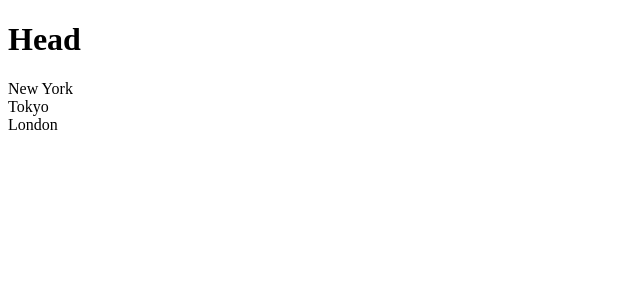
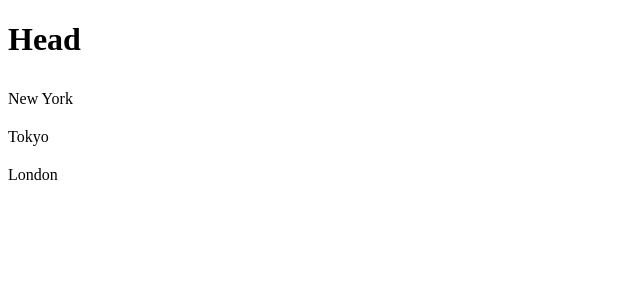
Before and after one commit to AungPhyoThant224/React-18-for-Beginners, a React (Vite) app in the folder react-app/: page / in a window 1280 px wide. Shown: the top 300 px of the page, without its empty margins (0-640 px from the left). Built offline with nearby package versions, Linux system fonts and the light colour scheme.

Commit message:
Css in Js.

```diff
--- a/react-app/package.json
+++ b/react-app/package.json
@@ -11,7 +11,8 @@
   "dependencies": {
     "bootstrap": "^5.2.3",
     "react": "^18.2.0",
-    "react-dom": "^18.2.0"
+    "react-dom": "^18.2.0",
+    "styled-components": "^6.0.0-rc.3"
   },
   "devDependencies": {
     "@types/react": "^18.0.27",
--- a/react-app/src/components/ListGroup/ListGroup.css
+++ /dev/null
@@ -1,4 +0,0 @@
-.list-group {
-  list-style: none;
-  padding: 0;
-}
--- /dev/null
+++ b/react-app/src/components/ListGroup/ListGroup.module.css
@@ -0,0 +1,8 @@
+.listGroup {
+  list-style: none;
+  padding: 0;
+}
+
+.container {
+  background: yellow;
+}
--- a/react-app/src/components/ListGroup/ListGroup.tsx
+++ b/react-app/src/components/ListGroup/ListGroup.tsx
@@ -1,5 +1,20 @@
 import { useState } from "react";
-import "./ListGroup.css";
+import styles from "./ListGroup.module.css";
+import styled from "styled-components";
+
+const List = styled.ul`
+  list-style: none;
+  padding: 0;
+`;
+
+interface ListItemProps {
+  active: boolean;
+}
+
+const ListItem = styled.li<ListItemProps>`
+  padding: 10px 0;
+  background: ${(props) => (props.active ? "blue" : "none")};
+`;
 
 interface Props {
   items: string[];
@@ -14,26 +29,22 @@ function ListGroup({ items, heading, onSelectedItem }: Props) {
     <>
       <h1>{heading}</h1>
       {items.length === 0 && <p>No item found</p>}
-      <ul className="list-group">
+      <List>
         {items.map(function (item, index) {
           return (
-            <li
+            <ListItem
+              active={index === selectedIndex}
               key={item}
-              className={
-                selectedIndex === index
-                  ? "list-group-item active"
-                  : "list-group-item"
-              }
               onClick={() => {
                 setSelectedIndex(index);
                 onSelectedItem(item);
               }}
             >
               {item}
-            </li>
+            </ListItem>
           );
         })}
-      </ul>
+      </List>
     </>
   );
 }
```
Also changed, not shown: 1 other file (tests, documents, lock files or other folders).
